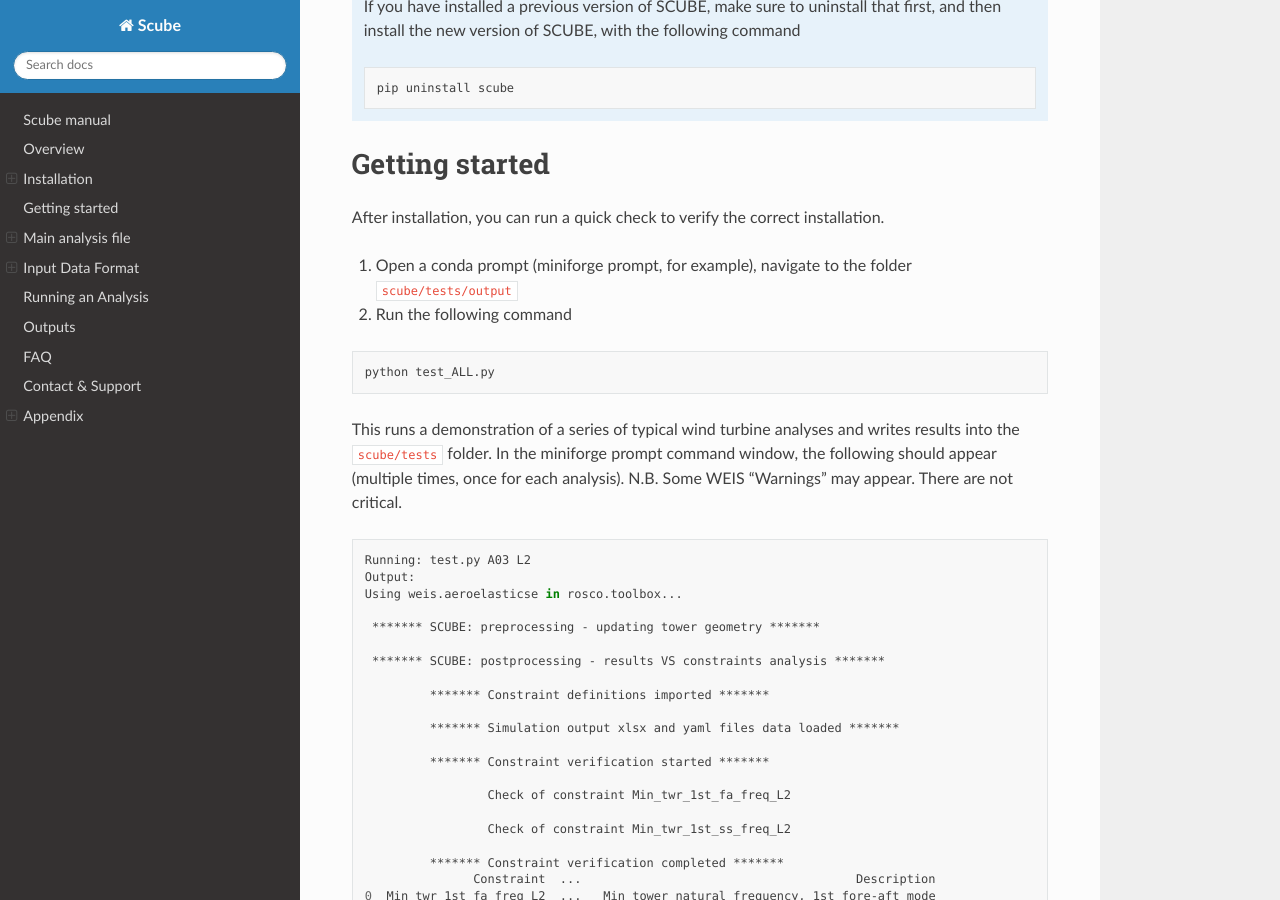
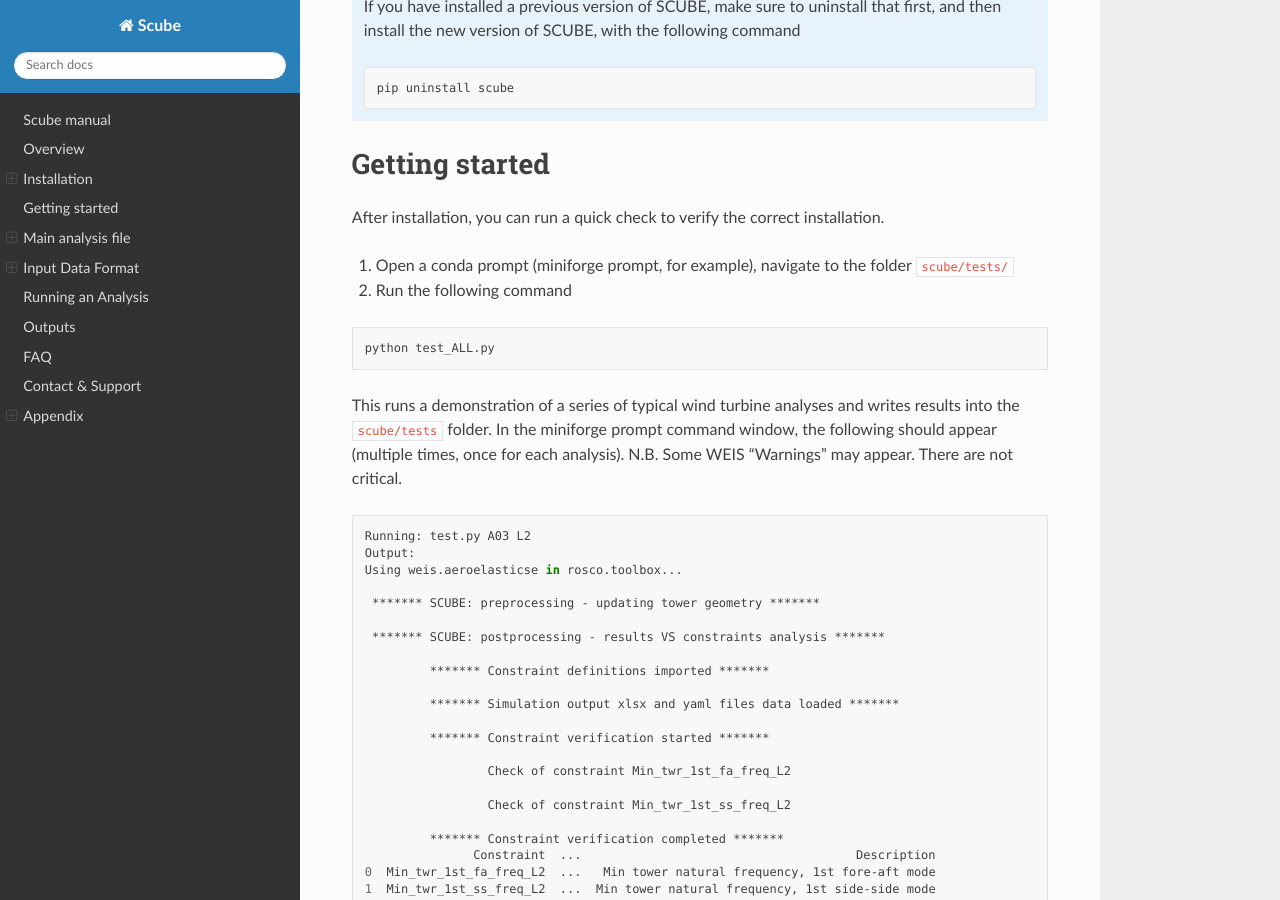
Before and after one commit to mcollu/scube, a Sphinx documentation site: the page built from docs/source/index.rst, in a window 1280 px wide and 900 px high, scrolled down 2117 px. Built offline with Sphinx 7.4.7 and the Read the Docs theme 3.1.0, drawn with Linux system fonts in a browser that asks for light colours.

Commit message:
Update index.rst

```diff
--- a/docs/source/index.rst
+++ b/docs/source/index.rst
@@ -75,7 +75,7 @@
 
 After installation, you can run a quick check to verify the correct installation.
 
-1. Open a conda prompt (miniforge prompt, for example), navigate to the folder ``scube/tests/output``
+1. Open a conda prompt (miniforge prompt, for example), navigate to the folder ``scube/tests/``
 2. Run the following command
 
 .. code:: bash
```
